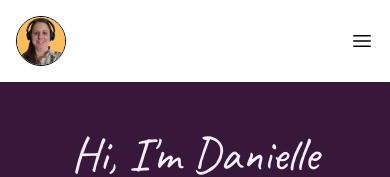
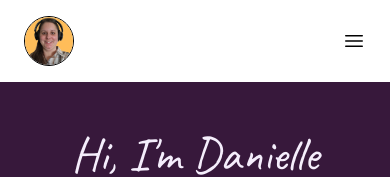
Before and after one commit to Danielle254/portfolio3, a Next.js app: page / in a window 390 px wide. Shown: the top 177 px of the page. Built offline with nearby package versions, Linux system fonts and the light colour scheme.

Commit message:
style: adjust mobile sidebar menu colors to match desktop

```diff
--- a/src/components/MobileDrawer.tsx
+++ b/src/components/MobileDrawer.tsx
@@ -12,7 +12,7 @@ type DrawerProps = {
 export default function MobileDrawer({isOpen, toggleDrawerOpen}: DrawerProps) {
 
   return (
-    <div className={`bg-gray-50 fixed top-0 right-0 flex flex-col justify-between py-12 items-center z-10 h-full w-full transition-transform duration-300 transform ${isOpen ? 'translate-x-0' : 'translate-x-full'}`}>
+    <div className={`bg-gray-100 text-main-purple fixed top-0 right-0 flex flex-col justify-between py-12 items-center z-10 h-full w-full transition-transform duration-300 transform ${isOpen ? 'translate-x-0' : 'translate-x-full'}`}>
         <button className='self-end mr-4 border border-transparent hover:border-black' onClick={toggleDrawerOpen}>
             <svg xmlns="http://www.w3.org/2000/svg" fill="none" viewBox="0 0 24 24" strokeWidth={1.5} stroke="currentColor" className="size-6" aria-hidden='true'>
             <path strokeLinecap="round" strokeLinejoin="round" d="M6 18 18 6M6 6l12 12" />
@@ -20,6 +20,7 @@ export default function MobileDrawer({isOpen, toggleDrawerOpen}: DrawerProps) {
         </button>
         <div className='flex flex-col gap-4 items-center'>
             <h1 className='text-lg font-bold'>Danielle Lindblom</h1>
+            <h2 className='text-sm font-bold text-main-pink'>Frontend Developer</h2>
             <Image
             src={profile}
             alt='Danielle Lindblom profile picture'
--- a/src/components/Sidebar.tsx
+++ b/src/components/Sidebar.tsx
@@ -20,6 +20,7 @@ export default function Sidebar() {
       <div className='hidden bg-light-purple h-screen md:flex flex-col justify-between py-12 items-center col-span-1 text-main-purple'>
         <div className='flex flex-col gap-4 items-center'>
           <h1 className='text-lg font-bold text-center'>Danielle Lindblom</h1>
+          <h2 className='text-sm font-bold text-main-pink'>Frontend Developer</h2>
           <Image
           src={profile}
           alt='Danielle Lindblom profile picture'
@@ -32,7 +33,7 @@ export default function Sidebar() {
         />
         <Social />
       </div>
-      <div className='md:hidden flex flex-row justify-between m-4'>
+      <div className='md:hidden flex flex-row justify-between my-4 mx-6'>
         <MobileDrawer
         isOpen={drawerOpen}
         toggleDrawerOpen={toggleDrawerOpen}
```
